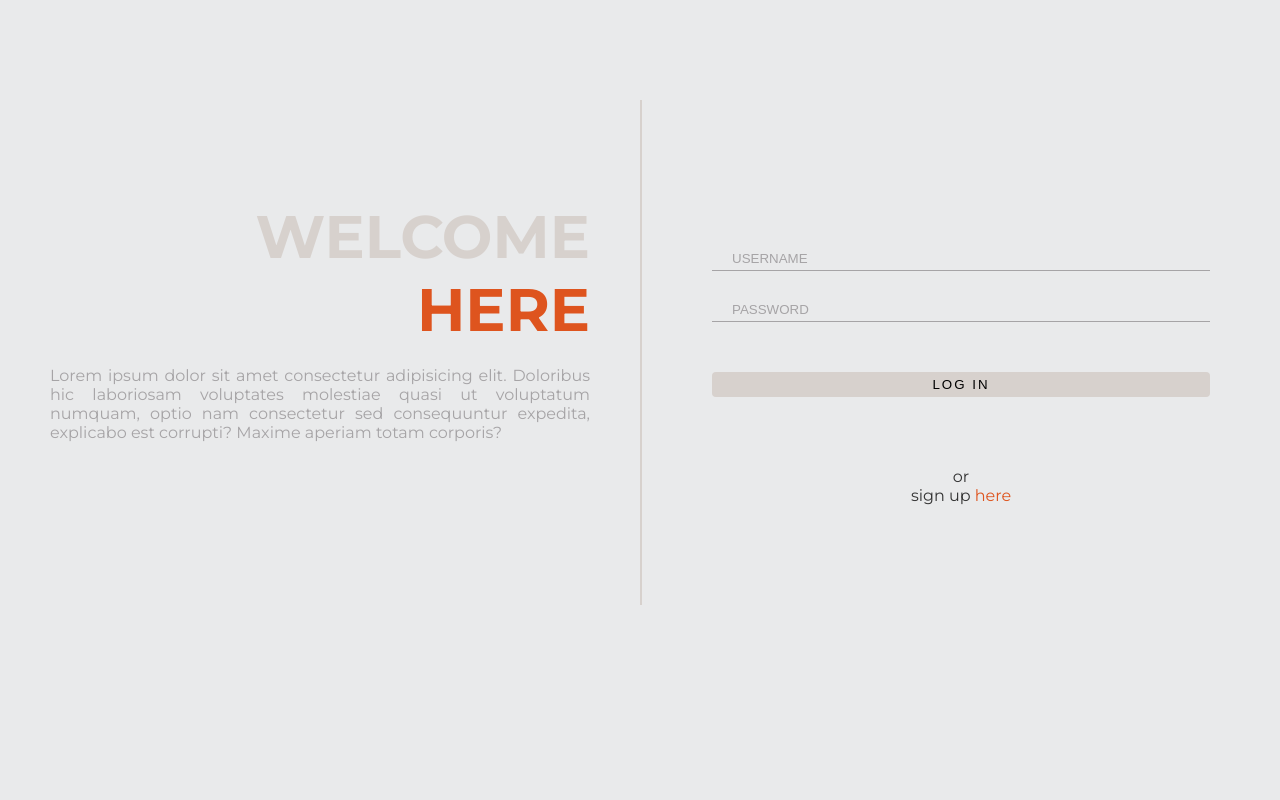
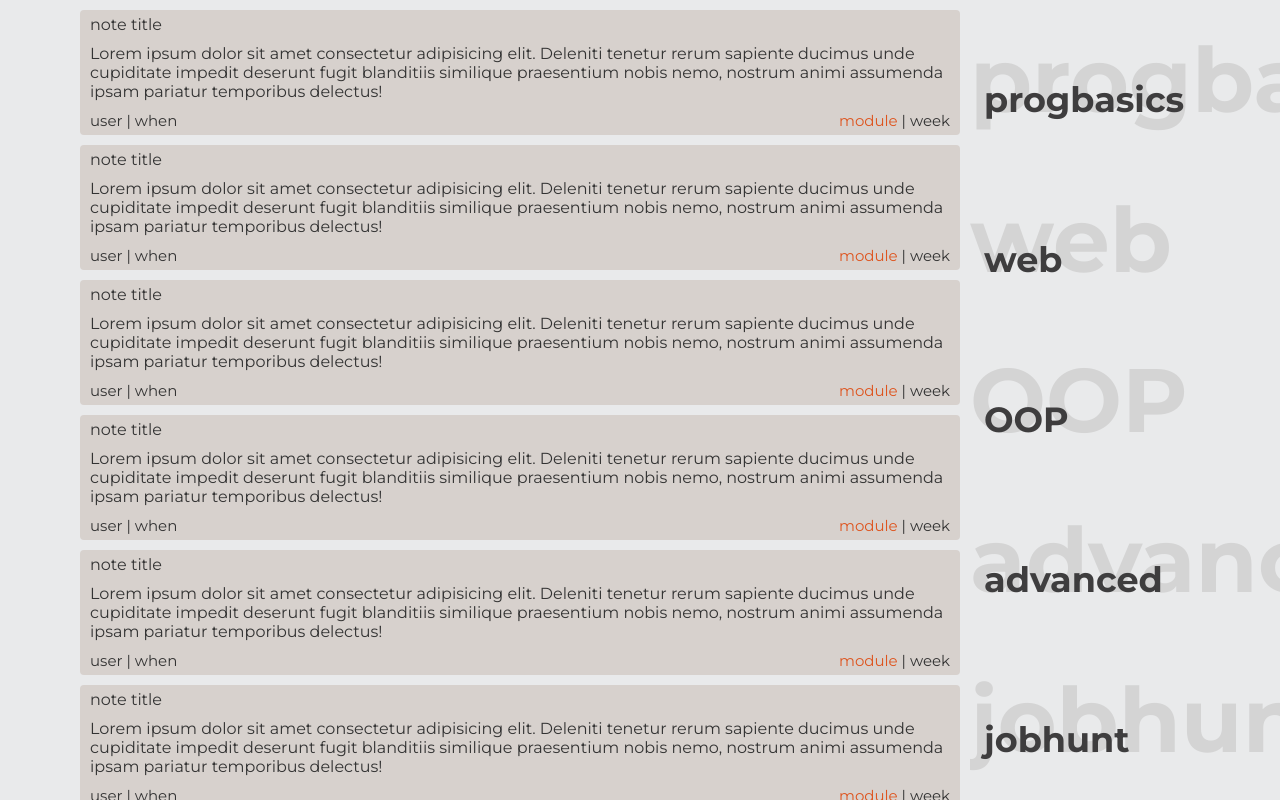
Before and after one commit to waltvik/codecool-notes-frontend, a React (Create React App) app: page / in a window 1280 px wide. Built offline with nearby package versions, Linux system fonts and the light colour scheme.

Commit message:
add responsive main page

```diff
--- a/package.json
+++ b/package.json
@@ -8,6 +8,7 @@
     "@testing-library/user-event": "^7.2.1",
     "react": "^16.13.1",
     "react-dom": "^16.13.1",
+    "react-player": "^2.6.2",
     "react-router-dom": "^5.2.0",
     "react-scripts": "3.4.3"
   },
--- a/src/App.css
+++ b/src/App.css
@@ -85,6 +85,42 @@ input {
   align-items: center;
 }
 
+input[type="checkbox"].checkbox {
+  width: 40px;
+  height: 10px;
+  background: #555;
+  position: relative;
+  border-radius: 5px;
+  -webkit-appearance: none;
+  -moz-appearance: none;
+  appearance: none;
+  cursor: pointer;
+  vertical-align: 2px;
+  outline: none;
+}
+
+input[type="checkbox"].checkbox:checked + label {
+  left: 30px;
+}
+
+input[type="checkbox"].checkbox:focus-visible {
+  outline: solid 2px white;
+}
+
+input[type="checkbox"].checkbox + label {
+  display: inline-block;
+  width: 18px;
+  height: 18px;
+  border-radius: 50%;
+  transition: all 0.3s ease;
+  cursor: pointer;
+  position: absolute;
+  left: 2px;
+  background: #fff;
+  opacity: 0.9;
+  background-color: cyan;
+}
+
 .toggle-container {
   display: flex;
   margin: 0 auto;
@@ -103,3 +139,21 @@ input {
 .toggle-container > span:last-child {
   margin-top: 5px;
 }
+
+* {
+  scrollbar-width: thin;
+  scrollbar-color: #de541e #d7d1cd;
+}
+
+/* Works on Chrome/Edge/Safari */
+*::-webkit-scrollbar {
+  width: 8px;
+}
+*::-webkit-scrollbar-track {
+  background: #d7d1cd;
+}
+*::-webkit-scrollbar-thumb {
+  background-color: #de541e;
+  border-radius: 20px;
+  border: none;
+}
--- a/src/App.js
+++ b/src/App.js
@@ -3,6 +3,7 @@ import { BrowserRouter as Router, Route, Redirect } from "react-router-dom";
 import "./App.css";
 import WelcomePage from "./pages/welcome/WelcomePage";
 import RegistrationPage from "./pages/registration/RegistrationPage";
+import MainPage from "./pages/main/MainPage";
 
 function App() {
   const [darkMode, setDarkMode] = React.useState(getInitialMode());
@@ -37,7 +38,8 @@ function App() {
         className={darkMode ? "dark-mode" : "light-mode"}
         style={{ height: "100vh" }}
       >
-        <Route exact path="/" component={WelcomePage} />
+        <Route exact path="/" component={MainPage} />
+        <Route exact path="/welcome" component={WelcomePage} />
         <Route exact path="/registration" component={RegistrationPage} />
       </div>
     </Router>
--- /dev/null
+++ b/src/components/notecard/NoteCard.js
@@ -0,0 +1,28 @@
+import React from "react";
+import "./notecard.css";
+import ReactPlayer from "react-player";
+
+const NoteCard = (props) => {
+  return (
+    <div className="card-wrapper">
+      <div className="card-title">note title</div>
+      <div>
+        Lorem ipsum dolor sit amet consectetur adipisicing elit. Deleniti
+        tenetur rerum sapiente ducimus unde cupiditate impedit deserunt fugit
+        blanditiis similique praesentium nobis nemo, nostrum animi assumenda
+        ipsam pariatur temporibus delectus!
+      </div>
+
+      <div className="card-footer">
+        <div className="card-footer-bottom">
+          <span>user</span> | <span>when</span>
+        </div>
+        <div className="card-footer-bottom">
+          <span className="primary-color">module</span> | <span>week</span>
+        </div>
+      </div>
+    </div>
+  );
+};
+
+export default NoteCard;
--- /dev/null
+++ b/src/components/notecard/notecard.css
@@ -0,0 +1,41 @@
+.card-wrapper {
+  height: fit-content;
+  background-color: #d7d1cd;
+  margin: 10px;
+  border-radius: 4px;
+  padding: 5px 10px;
+}
+
+.card-title {
+  margin-bottom: 10px;
+}
+
+.card-footer-bottom {
+  font-size: 10px;
+}
+
+.card-footer {
+  margin-top: 10px;
+  width: 100%;
+  display: flex;
+  justify-content: space-between;
+}
+
+/* Small devices (portrait tablets and large phones, 600px and up) */
+@media only screen and (min-width: 600px) {
+  .card-footer-bottom {
+    font-size: 15px;
+  }
+}
+
+/* Medium devices (landscape tablets, 768px and up) */
+@media only screen and (min-width: 768px) {
+}
+
+/* Large devices (laptops/desktops, 992px and up) */
+@media only screen and (min-width: 992px) {
+}
+
+/* Extra large devices (large laptops and desktops, 1200px and up) */
+@media only screen and (min-width: 1200px) {
+}
--- /dev/null
+++ b/src/pages/main/MainPage.js
@@ -0,0 +1,60 @@
+import React from "react";
+import { Link } from "react-router-dom";
+import "./main.css";
+import NoteCard from "../../components/notecard/NoteCard";
+
+const MainPage = ({ setter }) => {
+  return (
+    <div style={{ width: "100%", height: "100%" }} className="main-page">
+      <div className="slide-wrapper">
+        <div className="content-wrapper slide">
+          <div className="menu-item-wrapper">
+            <Link className="menu-item" to="/">
+              progbasics
+            </Link>
+            <div className="menu-item-background">progbasics</div>
+          </div>
+          <div className="menu-item-wrapper">
+            <Link className="menu-item" to="/">
+              web
+            </Link>
+            <div className="menu-item-background">web</div>
+          </div>
+          <div className="menu-item-wrapper">
+            <Link className="menu-item" to="/">
+              OOP
+            </Link>
+            <div className="menu-item-background">OOP</div>
+          </div>
+          <div className="menu-item-wrapper">
+            <Link className="menu-item" to="/">
+              advanced
+            </Link>
+            <div className="menu-item-background">advanced</div>
+          </div>
+          <div className="menu-item-wrapper">
+            <Link className="menu-item" to="/">
+              jobhunt
+            </Link>
+            <div className="menu-item-background">jobhunt</div>
+          </div>
+        </div>
+      </div>
+      <div className="note-card-wrapper">
+        <NoteCard></NoteCard>
+        <NoteCard></NoteCard>
+        <NoteCard></NoteCard>
+        <NoteCard></NoteCard>
+        <NoteCard></NoteCard>
+        <NoteCard></NoteCard>
+        <NoteCard></NoteCard>
+        <NoteCard></NoteCard>
+        <NoteCard></NoteCard>
+        <NoteCard></NoteCard>
+        <NoteCard></NoteCard>
+      </div>
+    </div>
+  );
+};
+
+export default MainPage;
--- /dev/null
+++ b/src/pages/main/main.css
@@ -0,0 +1,123 @@
+.menu-item {
+  display: inline-block;
+  text-align: center;
+  padding: 14px;
+  text-decoration: none;
+  color: #3e3d3e;
+}
+
+.menu-item:focus {
+  color: #de541e;
+}
+
+.menu-item:after {
+  color: #3e3d3e;
+}
+
+.menu-item-background {
+  display: none;
+}
+
+.content-wrapper {
+  display: flex;
+  align-items: center;
+  width: 100%;
+  overflow-x: auto;
+  overflow-y: hidden;
+  scroll-behavior: smooth;
+}
+
+.slide {
+  padding-bottom: 30px;
+}
+.slide-wrapper {
+  height: 50px;
+  overflow-y: hidden;
+  width: 100%;
+  background-color: #d7d1cd;
+}
+
+/* Small devices (portrait tablets and large phones, 600px and up) */
+@media only screen and (min-width: 600px) {
+}
+
+/* Medium devices (landscape tablets, 768px and up) */
+@media only screen and (min-width: 768px) {
+  .note-card-wrapper {
+    margin: 0 auto;
+  }
+}
+
+/* Large devices (laptops/desktops, 992px and up) */
+@media only screen and (min-width: 992px) {
+}
+
+/* Extra large devices (large laptops and desktops, 1200px and up) */
+@media only screen and (min-width: 1200px) {
+  .main-page {
+    display: grid;
+    grid-template-columns: 70px fit-content auto;
+    height: 100vh;
+    overflow-x: hidden;
+  }
+
+  .note-card-wrapper {
+    margin: 0 0 0 70px;
+    width: 900px;
+  }
+
+  .content-wrapper {
+    display: block;
+    overflow-x: unset;
+    overflow-y: unset;
+    scroll-behavior: unset;
+    height: 100%;
+    display: grid;
+    grid-template-rows: repeat(5, 1fr);
+  }
+
+  .content-wrapper div {
+    color: rgb(212, 212, 212);
+    background-color: unset;
+    font-size: 90px;
+    font-weight: bold;
+  }
+
+  .slide {
+    padding-bottom: 30px;
+  }
+  .slide-wrapper {
+    height: 100vh;
+    overflow-y: hidden;
+    overflow-x: hidden;
+    width: 100%;
+    background-color: transparent;
+    grid-column: 3;
+    grid-row: 1;
+  }
+
+  .menu-item {
+    text-align: left;
+    font-size: 35px;
+    margin-bottom: 0;
+    position: absolute;
+    bottom: 0;
+  }
+
+  .menu-item:hover {
+    color: #de541e;
+  }
+
+  .menu-item-wrapper {
+    position: relative;
+  }
+
+  .menu-item-background {
+    display: block;
+  }
+
+  .note-card-wrapper {
+    height: 100vh;
+    overflow: auto;
+  }
+}
```
Also changed, not shown: 1 other file (tests, documents, lock files or other folders).
